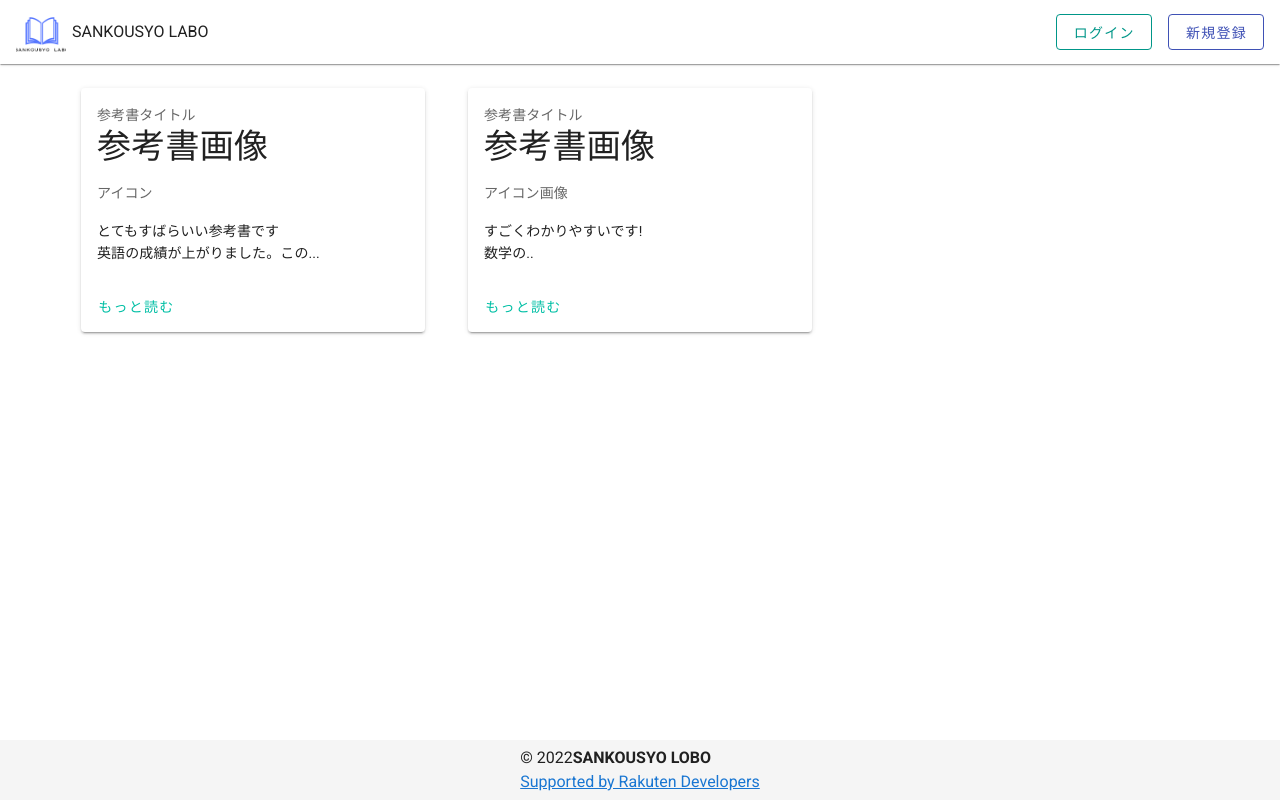
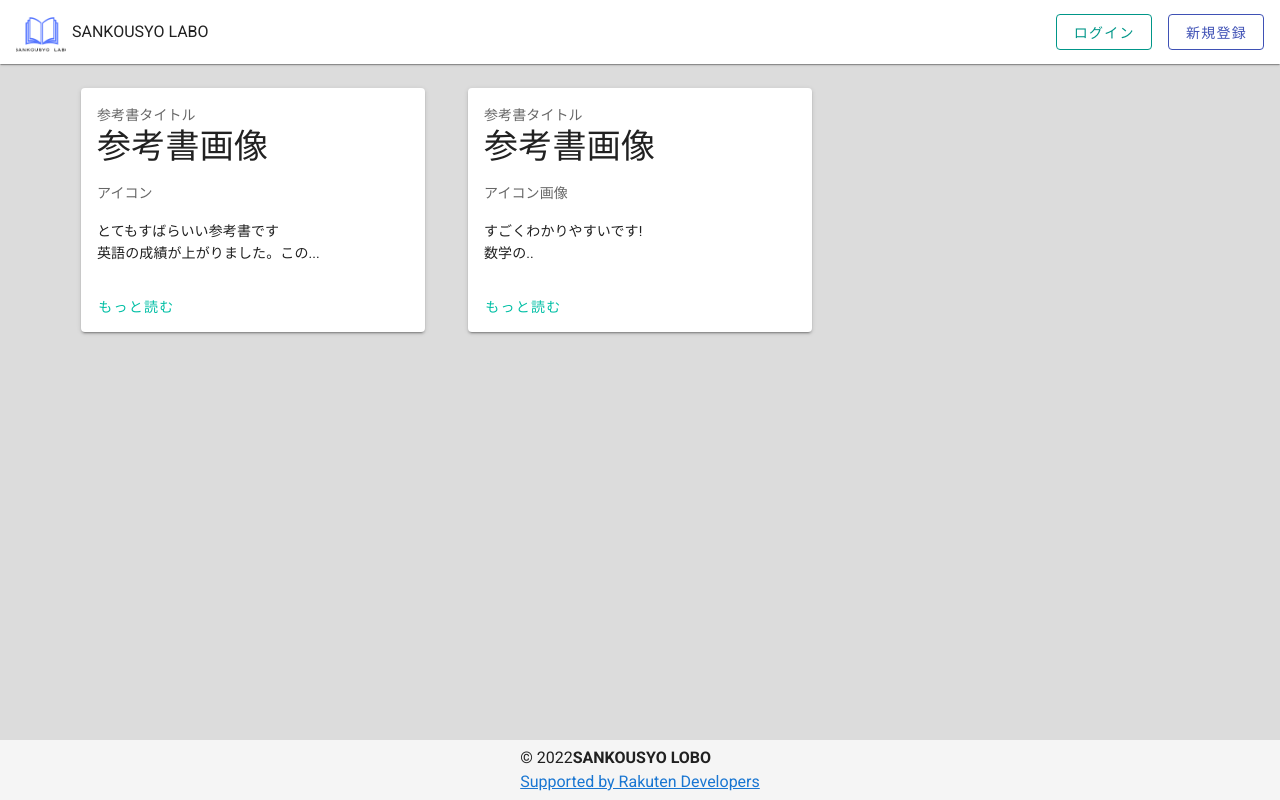
Before and after one commit to yuukiyamagata/Myportfolio_backUp, a Nuxt app: page / in a window 1280 px wide. Built offline with nearby package versions, Linux system fonts and the light colour scheme.

Commit message:
scss　修正

```diff
--- /dev/null
+++ b/assets/common.css
@@ -0,0 +1,11 @@
+* {
+  margin: 0;
+  padding: 0;
+  -webkit-box-sizing: border-box;
+          box-sizing: border-box;
+}
+
+.bg-color {
+  background-color: gainsboro !important;
+}
+/*# sourceMappingURL=common.css.map */
--- /dev/null
+++ b/assets/variables.css
@@ -0,0 +1 @@
+/* No CSS *//*# sourceMappingURL=variables.css.map */
--- a/nuxt.config.js
+++ b/nuxt.config.js
@@ -24,7 +24,9 @@ export default {
   },
 
   // Global CSS: https://go.nuxtjs.dev/config-css
-  css: [],
+  css: [
+    '~assets/common.scss'
+  ],
 
   // Plugins to run before rendering page: https://go.nuxtjs.dev/config-plugins
   plugins: [],
```
Also changed, not shown: 2 other files (tests, documents, lock files or other folders).
